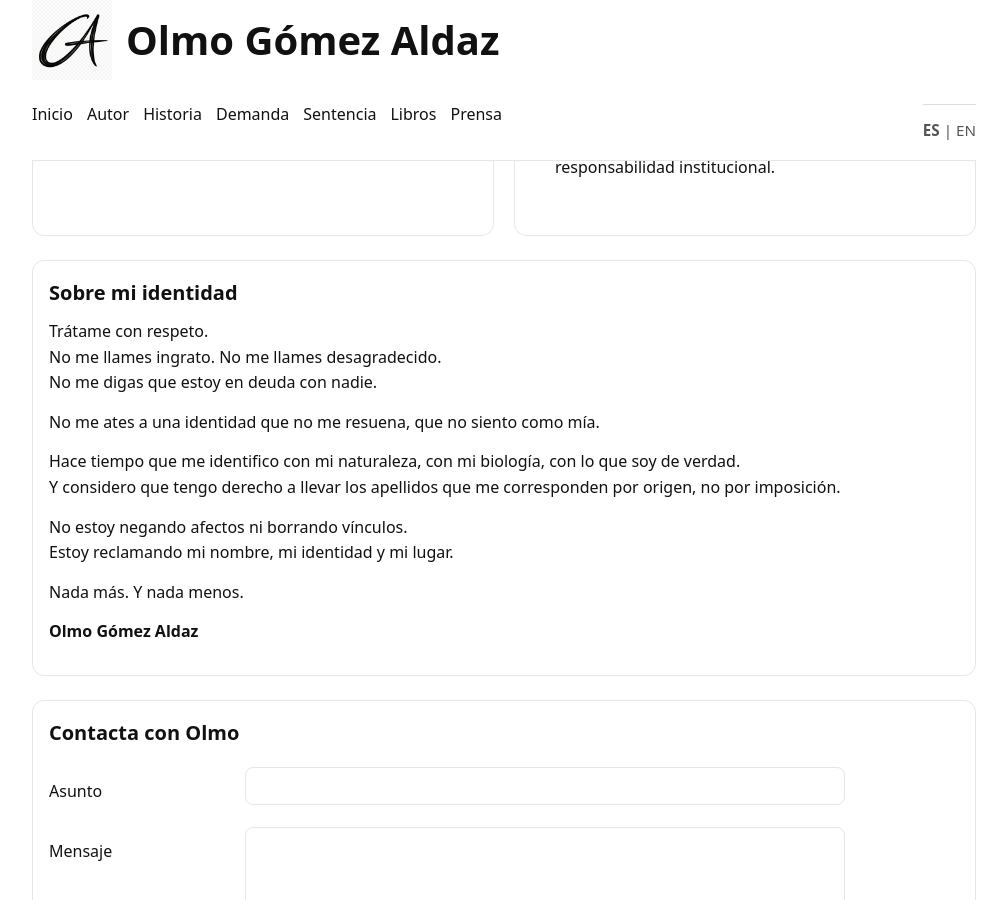
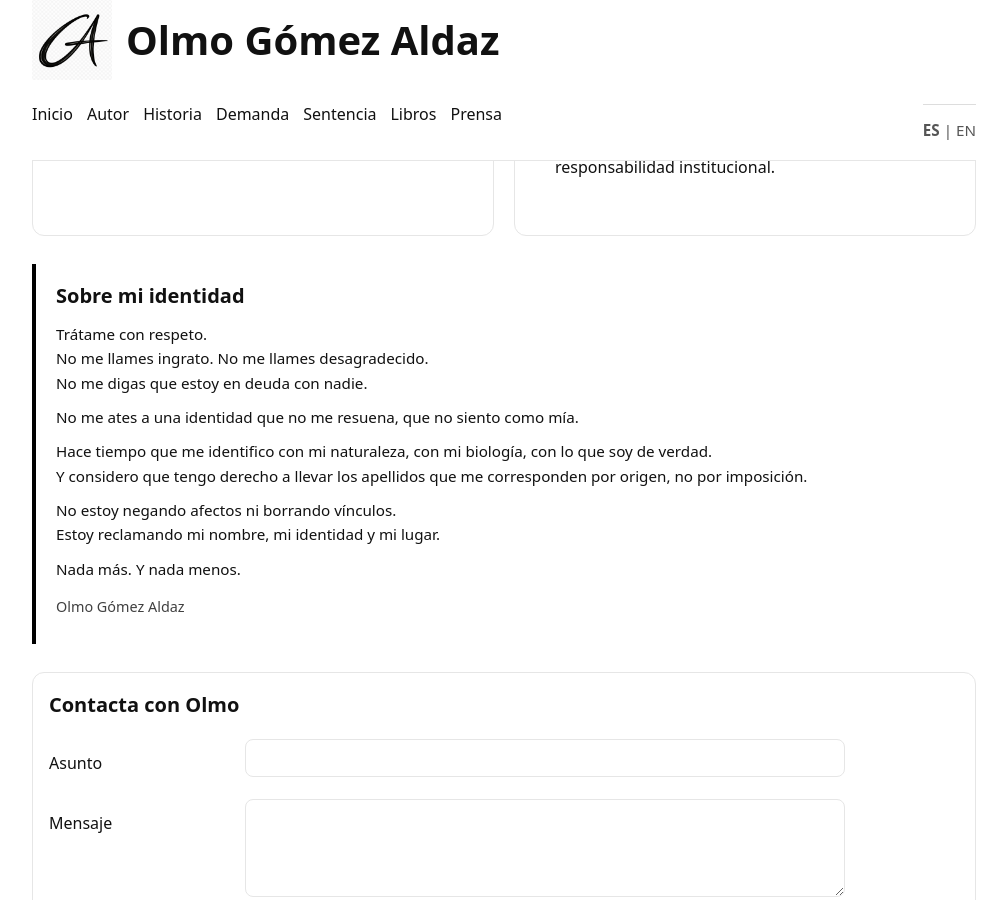
Before and after one commit to olmogaldaz/olmogaldaz.github.io, a Jekyll site: the page built from es/autor/index.html, in a window 1280 px wide and 900 px high, scrolled down 683 px. Shown: the whole window, without its empty margins (136-1143 px from the left). Built offline with Jekyll 4.4.1, drawn with Linux system fonts in a browser that asks for light colours.

Commit message:
Update index.html

```diff
--- a/es/autor/index.html
+++ b/es/autor/index.html
@@ -48,7 +48,7 @@ description: Trayectoria personal del autor, archivo documental, proceso de rest
 
       </div>
 
-      <div class="card">
+      <div class="identity-quote">
         <h2>Sobre mi identidad</h2>
         <p>
           Trátame con respeto.<br>
@@ -69,8 +69,8 @@ description: Trayectoria personal del autor, archivo documental, proceso de rest
         <p>
           Nada más. Y nada menos.
         </p>
-        <p>
-          <b>Olmo Gómez Aldaz</b>
+        <p class="signature">
+          Olmo Gómez Aldaz
         </p>
       </div>
 
```
